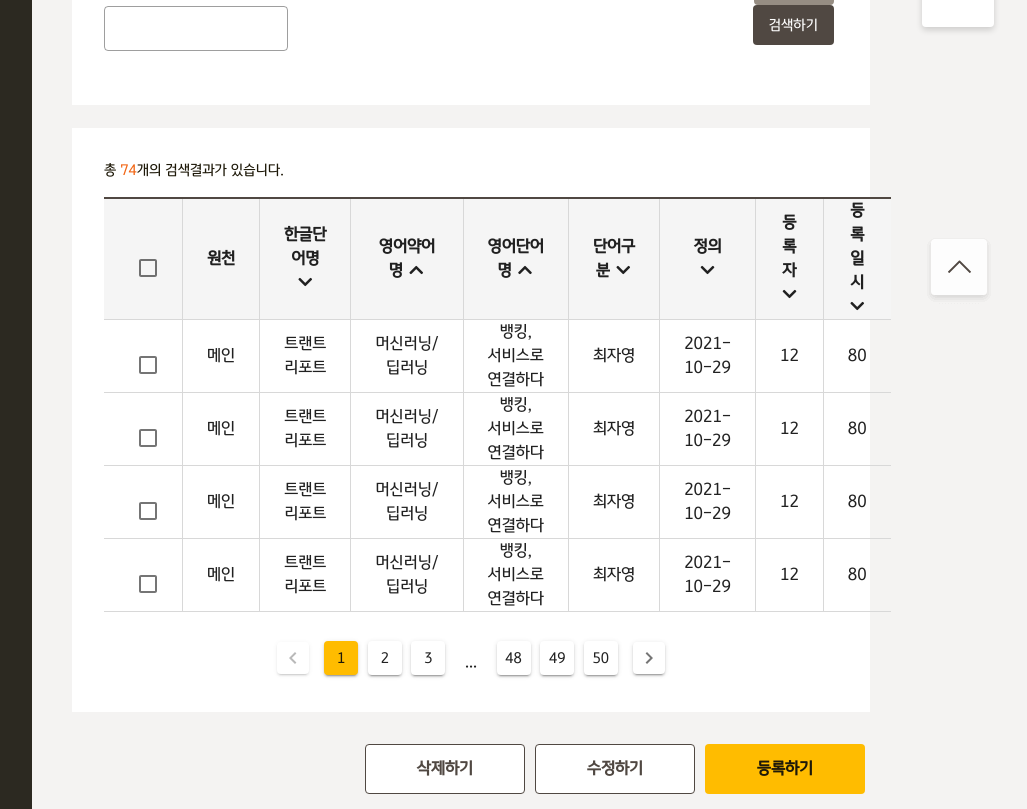
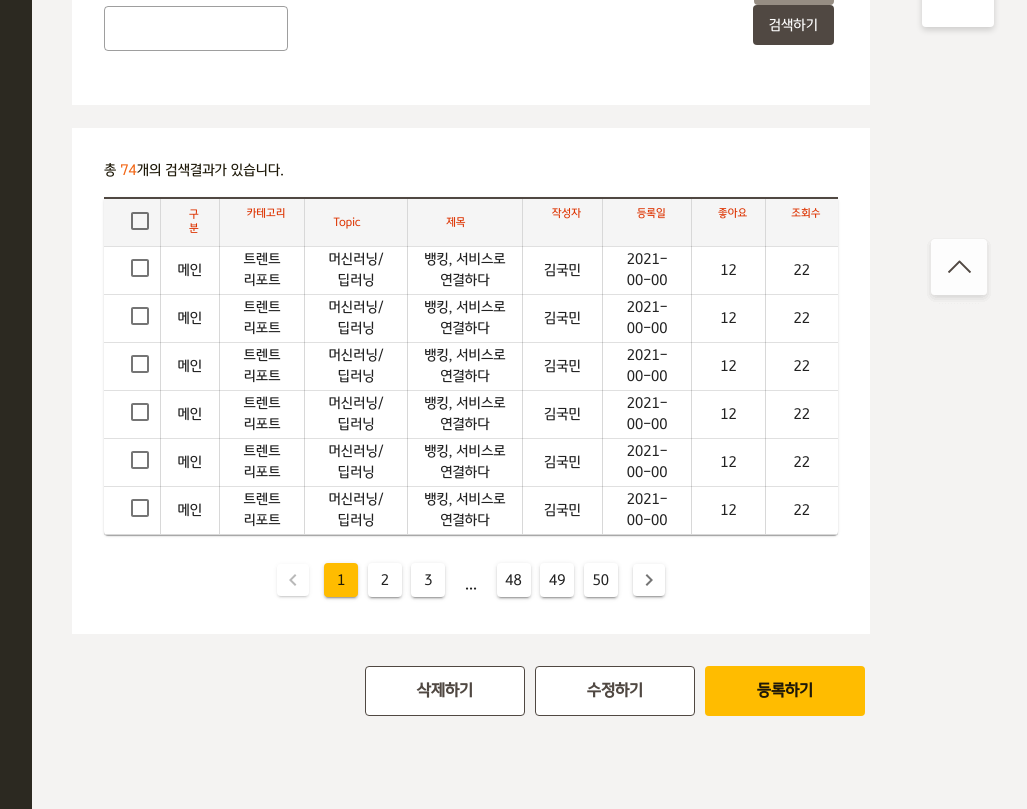
Before and after one commit to gesazumo/vuedata, a Vue app: page /pub/adm027 in a window 1280 px wide. Shown: the part 445-1254 px from the top of the page, without its empty margins (248-1275 px from the left). Built offline with nearby package versions, Linux system fonts and the light colour scheme.

Commit message:
인사이트 관리 화면 table 수정

```diff
--- a/src/assets/css/common.css
+++ b/src/assets/css/common.css
@@ -2454,3 +2454,10 @@ table span {
   top: calc(50% - 24px);
   margin: 8px;
 }*/
+
+
+/*datepicker날짜선택*/
+.mx-input {min-height: 40px;}
+.mx-calendar-header button {
+  min-width: 0;
+}
--- a/src/views/pub/TAH-ADM027.vue
+++ b/src/views/pub/TAH-ADM027.vue
@@ -19,13 +19,9 @@
 							<label>등록일</label>
 							<date-picker
 								v-model="date"
+								range
 								placeholder="날짜선택"
 							/>
-							<!-- <v-text-field
-								single-line
-								outlined
-								clearable
-							></v-text-field> -->
 						</li>
 						<li></li>
 					</ul>
@@ -72,101 +68,16 @@
 						<p>총 <span>74</span>개의 검색결과가 있습니다.</p>
 					</div>
 					<div class="table_box">
-						<table class="tb_list">
-							<caption>
-								table caption
-							</caption>
-							<thead>
-								<tr>
-									<th>
-										<v-checkbox></v-checkbox>
-									</th>
-									<th>원천</th>
-									<th>
-										한글단어명
-										<i class="fas fa-chevron-down"></i>
-									</th>
-									<th>
-										영어약어명
-										<i class="fas fa-chevron-up"></i>
-									</th>
-									<th>
-										영어단어명
-										<i class="fas fa-chevron-up"></i>
-									</th>
-									<th>
-										단어구분
-										<i class="fas fa-chevron-down"></i>
-									</th>
-									<th>
-										정의
-										<i class="fas fa-chevron-down"></i>
-									</th>
-									<th>
-										등록자
-										<i class="fas fa-chevron-down"></i>
-									</th>
-									<th>
-										등록일시
-										<i class="fas fa-chevron-down"></i>
-									</th>
-								</tr>
-							</thead>
-							<tbody>
-								<tr>
-									<td>
-										<v-checkbox></v-checkbox>
-									</td>
-									<td>메인</td>
-									<td>트랜트 리포트</td>
-									<td>머신러닝/딥러닝</td>
-									<td>뱅킹, 서비스로 연결하다</td>
-									<td>최자영</td>
-									<td>2021-10-29</td>
-									<td>12</td>
-									<td>80</td>
-								</tr>
-								<tr>
-									<td>
-										<v-checkbox></v-checkbox>
-									</td>
-									<td>메인</td>
-									<td>트랜트 리포트</td>
-									<td>머신러닝/딥러닝</td>
-									<td>뱅킹, 서비스로 연결하다</td>
-									<td>최자영</td>
-									<td>2021-10-29</td>
-									<td>12</td>
-									<td>80</td>
-								</tr>
-								<tr>
-									<td>
-										<v-checkbox></v-checkbox>
-									</td>
-									<td>메인</td>
-									<td>트랜트 리포트</td>
-									<td>머신러닝/딥러닝</td>
-									<td>뱅킹, 서비스로 연결하다</td>
-									<td>최자영</td>
-									<td>2021-10-29</td>
-									<td>12</td>
-									<td>80</td>
-								</tr>
-								<tr>
-									<td>
-										<v-checkbox></v-checkbox>
-									</td>
-									<td>메인</td>
-									<td>트랜트 리포트</td>
-									<td>머신러닝/딥러닝</td>
-									<td>뱅킹, 서비스로 연결하다</td>
-									<td>최자영</td>
-									<td>2021-10-29</td>
-									<td>12</td>
-									<td>80</td>
-								</tr>
-							</tbody>
-						</table>
+						<v-data-table
+							v-model="selected"
+							:headers="headers"
+							:items="items3"
+							:items-per-page="itemsPerPage"
+							:single-select="singleSelect"
+							show-select
+							hide-default-footer
+							class="elevation-1"
+						></v-data-table>
 						<div class="paging">
 							<v-pagination
 								v-model="page"
@@ -214,6 +125,85 @@ export default {
 			page: 1,
 			pageCount: 0,
 			itemsPerPage: 10,
+			singleSelect: false,
+			selected: [],
+			headers: [
+				{
+					text: '구분',
+					align: 'center',
+					sortable: false,
+					value: '구분',
+				},
+				{ text: '카테고리', align: 'center', value: '카테고리' },
+				{ text: 'Topic', align: 'center', value: 'Topic' },
+				{ text: '제목', align: 'center', value: '제목' },
+				{ text: '작성자', align: 'center', value: '작성자' },
+				{ text: '등록일', align: 'center', value: '등록일' },
+				{ text: '좋아요', align: 'center', value: '좋아요' },
+				{ text: '조회수', align: 'center', value: '조회수' },
+			],
+			items3: [
+				{
+					구분: '메인',
+					카테고리: '트렌트 리포트',
+					Topic: '머신러닝/딥러닝',
+					제목: '뱅킹, 서비스로 연결하다',
+					작성자: '김국민',
+					등록일: '2021-00-00',
+					좋아요: '12',
+					조회수: '22',
+				},
+				{
+					구분: '메인',
+					카테고리: '트렌트 리포트',
+					Topic: '머신러닝/딥러닝',
+					제목: '뱅킹, 서비스로 연결하다',
+					작성자: '김국민',
+					등록일: '2021-00-00',
+					좋아요: '12',
+					조회수: '22',
+				},
+				{
+					구분: '메인',
+					카테고리: '트렌트 리포트',
+					Topic: '머신러닝/딥러닝',
+					제목: '뱅킹, 서비스로 연결하다',
+					작성자: '김국민',
+					등록일: '2021-00-00',
+					좋아요: '12',
+					조회수: '22',
+				},
+				{
+					구분: '메인',
+					카테고리: '트렌트 리포트',
+					Topic: '머신러닝/딥러닝',
+					제목: '뱅킹, 서비스로 연결하다',
+					작성자: '김국민',
+					등록일: '2021-00-00',
+					좋아요: '12',
+					조회수: '22',
+				},
+				{
+					구분: '메인',
+					카테고리: '트렌트 리포트',
+					Topic: '머신러닝/딥러닝',
+					제목: '뱅킹, 서비스로 연결하다',
+					작성자: '김국민',
+					등록일: '2021-00-00',
+					좋아요: '12',
+					조회수: '22',
+				},
+				{
+					구분: '메인',
+					카테고리: '트렌트 리포트',
+					Topic: '머신러닝/딥러닝',
+					제목: '뱅킹, 서비스로 연결하다',
+					작성자: '김국민',
+					등록일: '2021-00-00',
+					좋아요: '12',
+					조회수: '22',
+				},
+			],
 		}
 	},
 }
```
